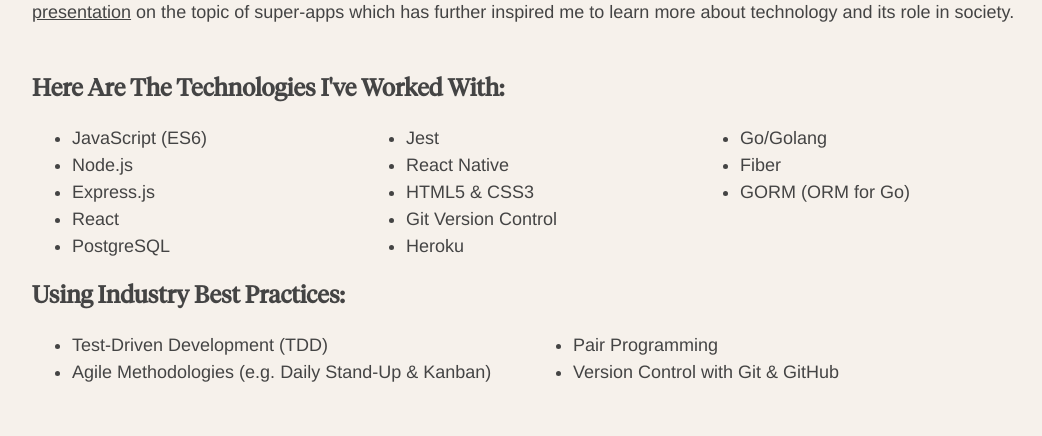
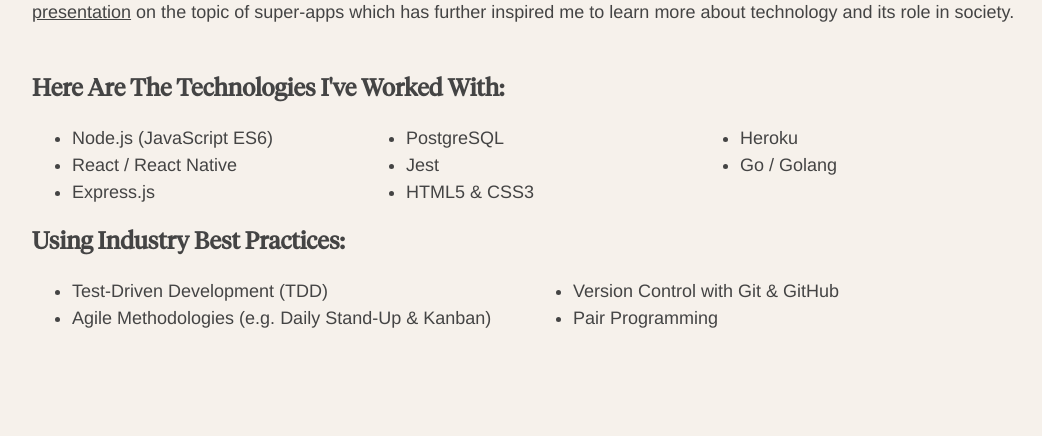
Before and after one commit to OneInfiniteLoops/Portfolio, a React (Create React App) app: page / in a window 1280 px wide. Shown: the part 1100-1536 px from the top of the page, without its empty margins (96-1138 px from the left). Built offline with nearby package versions, Linux system fonts and the light colour scheme.

Commit message:
Condenses tech list

```diff
--- a/src/components/About.jsx
+++ b/src/components/About.jsx
@@ -28,19 +28,14 @@ const About = () => {
         <div id="tech-list">
           <h2> Here Are The Technologies I've Worked With:</h2>
           <ul>
-            <li>JavaScript (ES6)</li>
-            <li>Node.js</li>
+            <li>Node.js (JavaScript ES6)</li>
+            <li>React / React Native</li>
             <li>Express.js</li>
-            <li>React</li>
             <li>PostgreSQL</li>
             <li>Jest</li>
-            <li>React Native</li>
             <li>HTML5 & CSS3</li>
-            <li>Git Version Control</li>
             <li>Heroku</li>
-            <li>Go/Golang</li>
-            <li>Fiber</li>
-            <li>GORM (ORM for Go)</li>
+            <li>Go / Golang</li>
           </ul>
         </div>
         <div id="practices-list">
@@ -48,8 +43,8 @@ const About = () => {
           <ul>
             <li>Test-Driven Development (TDD)</li>
             <li>Agile Methodologies (e.g. Daily Stand-Up & Kanban)</li>
+            <li>Version Control with Git & GitHub</li>
             <li>Pair Programming</li>
-            <li>Version Control with Git & GitHub</li>
           </ul>
         </div>
       </div>
```
